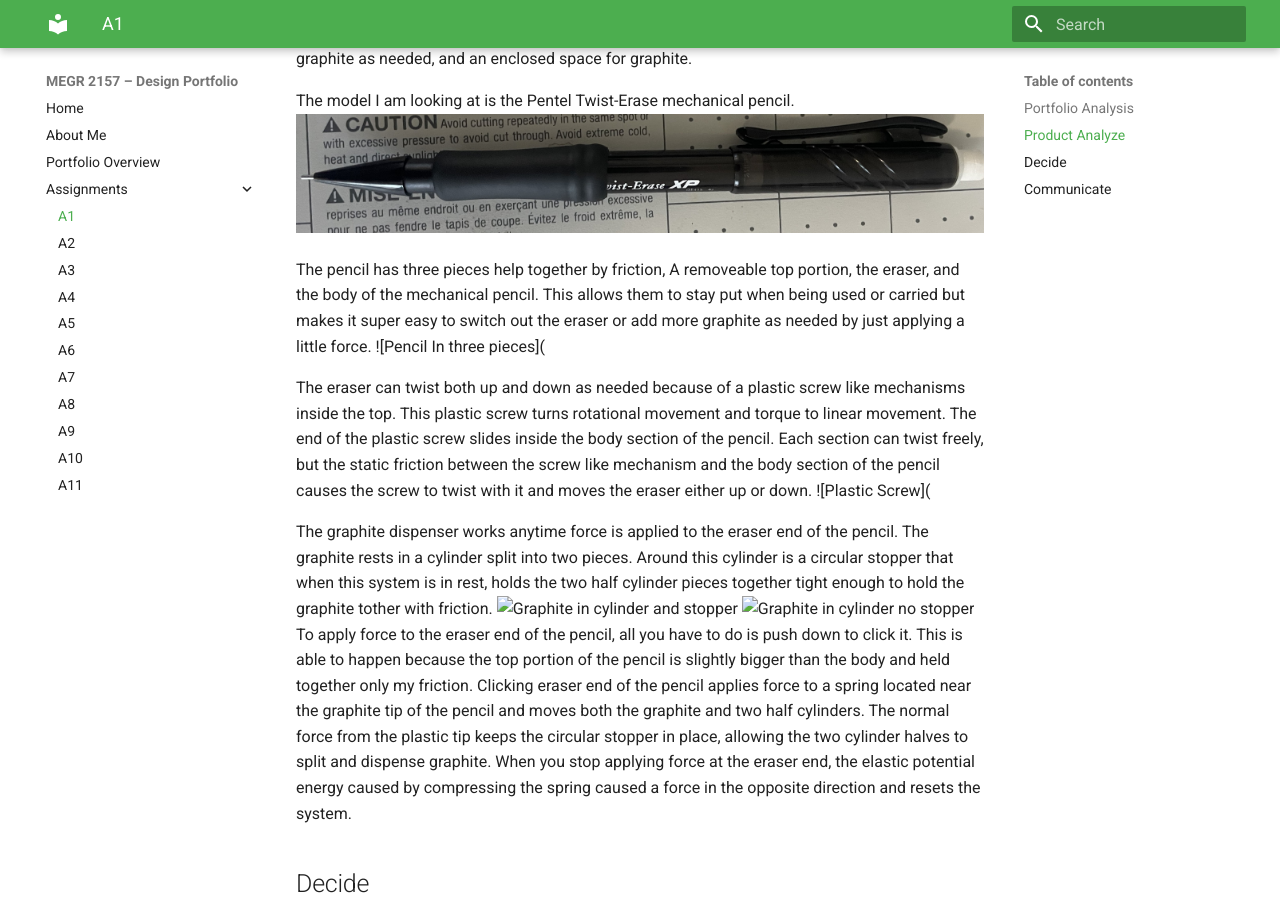
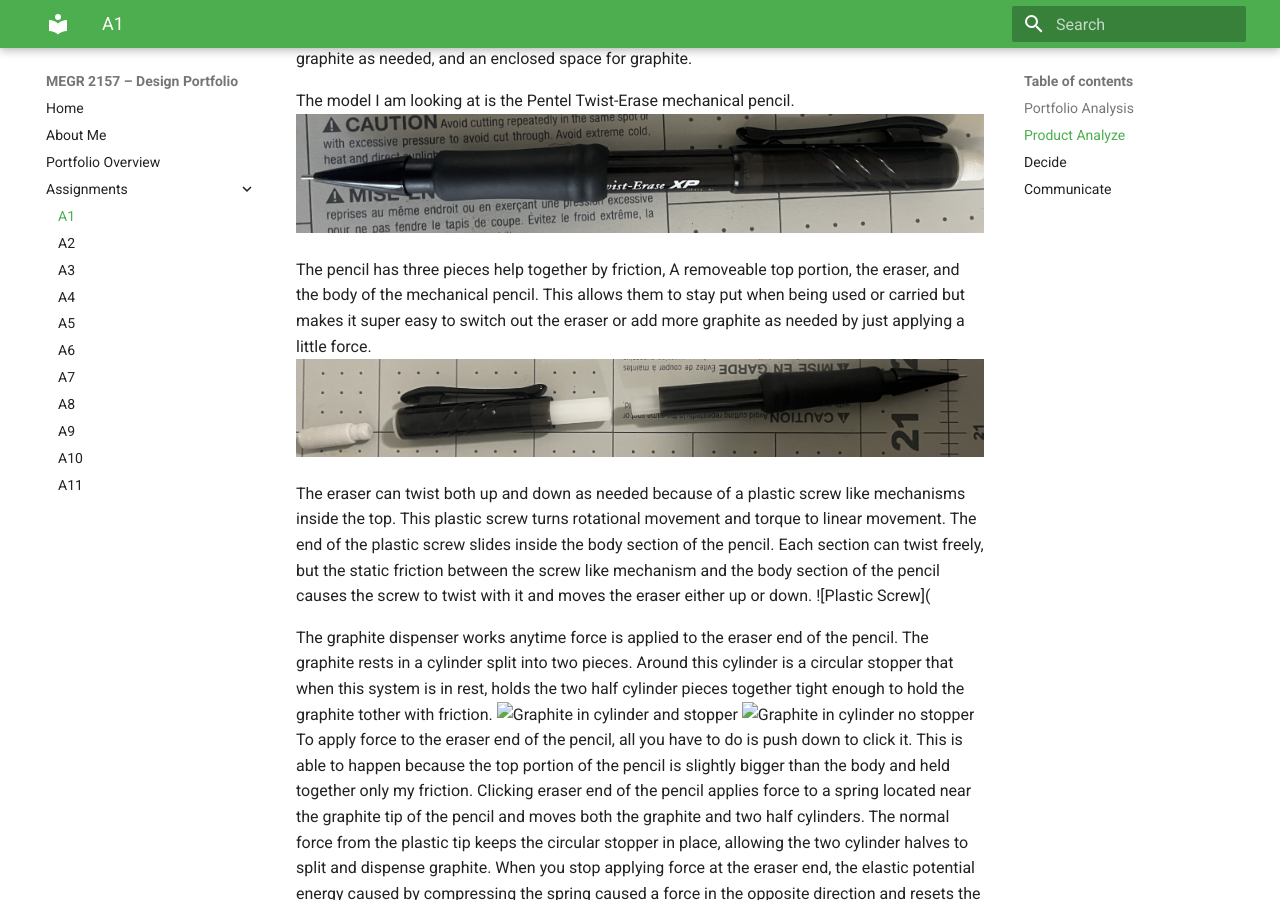
Before and after one commit to Elsa-Reichert/megr2157-portfolio, an MkDocs documentation site: the page built from docs/assignments/A01/index.md, in a window 1280 px wide and 900 px high, scrolled down 1315 px. Built offline with MkDocs 1.6.1 and Material for MkDocs 9.7.7, drawn with Linux system fonts in a browser that asks for light colours.

Commit message:
Update index.md

```diff
--- a/docs/assignments/A01/index.md
+++ b/docs/assignments/A01/index.md
@@ -30,7 +30,8 @@ The model I am looking at is the Pentel Twist-Erase mechanical pencil.
 ![full intact view of pencil](IMG_8131.jpeg)
 
 The pencil has three pieces help together by friction, A removeable top portion, the eraser, and the body of the mechanical pencil. This allows them to stay put when being used or carried but makes it super easy to switch out the eraser or add more graphite as needed by just applying a little force.
-![Pencil In three pieces](
+![Pencil In three pieces](IMG_8147.jpeg)
+
 
 The eraser can twist both up and down as needed because of a plastic screw like mechanisms inside the top. This plastic screw turns rotational movement and torque to linear movement. The end of the plastic screw slides inside the body section of the pencil. Each section can twist freely, but the static friction between the screw like mechanism and the body section of the pencil causes the screw to twist with it and moves the eraser either up or down.
 ![Plastic Screw](
```
